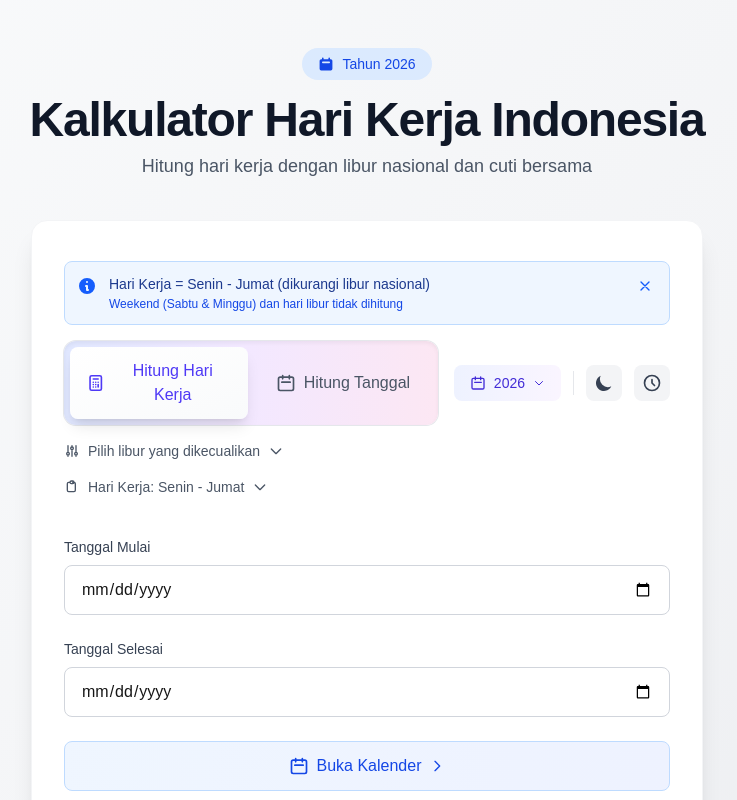
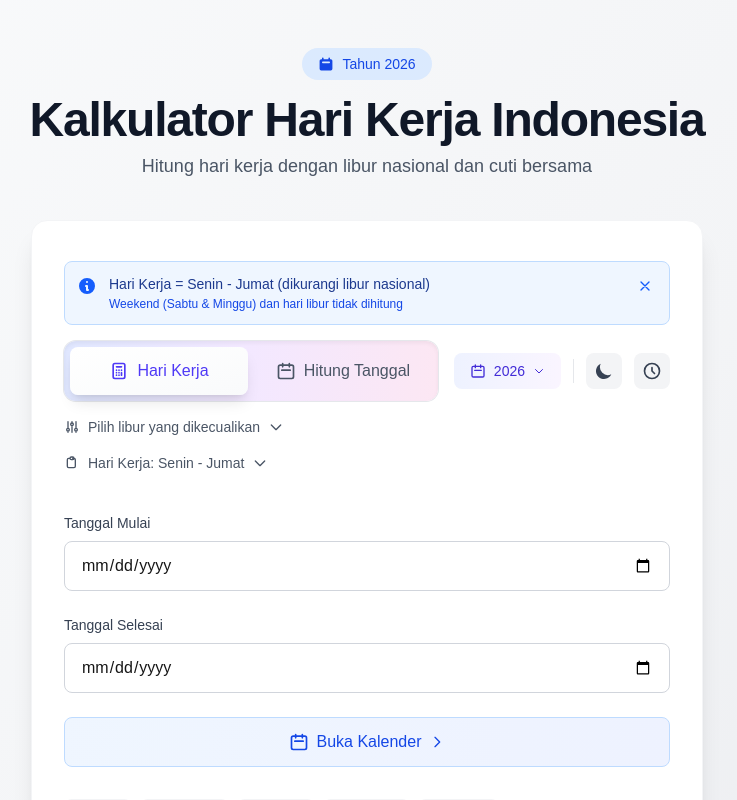
Before and after one commit to revandradev/web-hitung-hari, a Next.js app: page / in a window 1280 px wide. Shown: the top 800 px of the page, without its empty margins (273-1010 px from the left). Built offline with nearby package versions, Linux system fonts and the light colour scheme.

Commit message:
feat: simplify button label in ModeToggle component

```diff
--- a/components/Calculator.tsx
+++ b/components/Calculator.tsx
@@ -1286,7 +1286,7 @@
           <svg className="w-5 h-5" fill="none" stroke="currentColor" viewBox="0 0 24 24">
             <path strokeLinecap="round" strokeLinejoin="round" strokeWidth={2} d="M9 7h6m0 10v-3m-3 3h.01M9 17h.01M9 14h.01M12 14h.01M15 11h.01M12 11h.01M9 11h.01M7 21h10a2 2 0 002-2V5a2 2 0 00-2-2H7a2 2 0 00-2 2v14a2 2 0 002 2z" />
           </svg>
-          <span className="hidden sm:inline">Hitung Hari Kerja</span>
+          <span className="hidden sm:inline">Hari Kerja</span>
           <span className="sm:hidden">Hari Kerja</span>
         </button>
         <button
```
